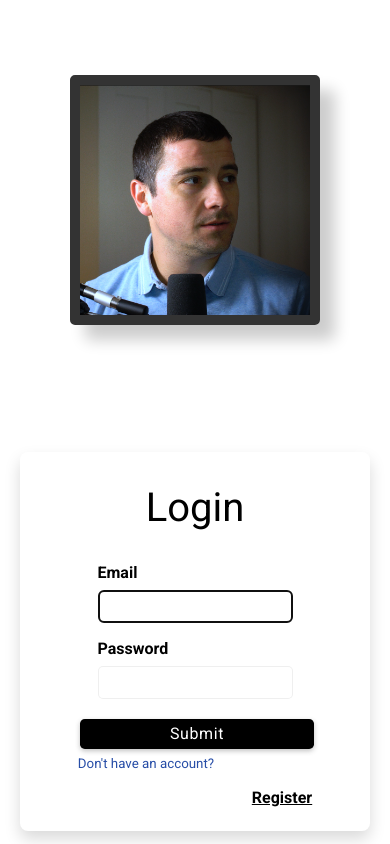
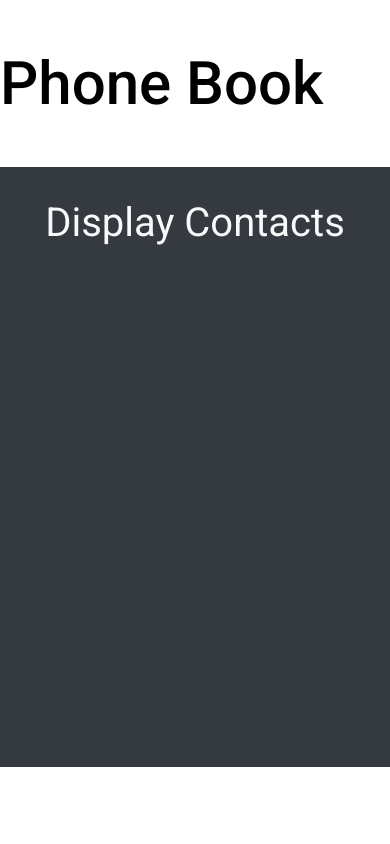
Before and after one commit to ArfinHasib/React-Projects, a React (Create React App) app: page / in a window 390 px wide. Built offline with nearby package versions, Linux system fonts and the light colour scheme.

Commit message:
24-phone-book (Phone book main UI)

```diff
--- a/src/App.js
+++ b/src/App.js
@@ -21,7 +21,8 @@ import './App.css';
 // import SpacePenguinApp from './projects/20-Space-Penguin/SpacePenguinApp';
 // import TaskTrackerApp from './projects/21 - task-tracker/TaskTrackerApp';
 // import CardGameUi from './projects/22-card-game-ui/CardGameUi';
-import AnimatedLoginForm from './projects/23-animated-login-form/AnimatedLoginForm';
+// import AnimatedLoginForm from './projects/23-animated-login-form/AnimatedLoginForm';
+import PhoneBookApp from './projects/24-phone-book/PhoneBookApp';
 
 function App() {
    return (
@@ -48,7 +49,8 @@ function App() {
          {/* <SpacePenguinApp /> */}
          {/* <TaskTrackerApp /> */}
          {/* <CardGameUi /> */}
-         <AnimatedLoginForm />
+         {/* <AnimatedLoginForm /> */}
+         <PhoneBookApp />
       </div>
    );
 }
--- /dev/null
+++ b/src/projects/24-phone-book/PhoneBookApp.jsx
@@ -0,0 +1,19 @@
+import React, { useState } from 'react';
+import Title from '../components/Title';
+
+export default function PhoneBookApp() {
+   const [showContacts, setShowContacts] = useState(false);
+
+   return (
+      <>
+         <Title text='Phone Book' />
+         <main className='bg-dark text-light'>
+            {/* Search Filter */}
+            <div style={{ height: 600, overflow: 'auto' }}>
+               <h2 className='subtitle text-center'>Display Contacts</h2>
+               {/* {showContacts && <ContactList />} */}
+            </div>
+         </main>
+      </>
+   );
+}
```
